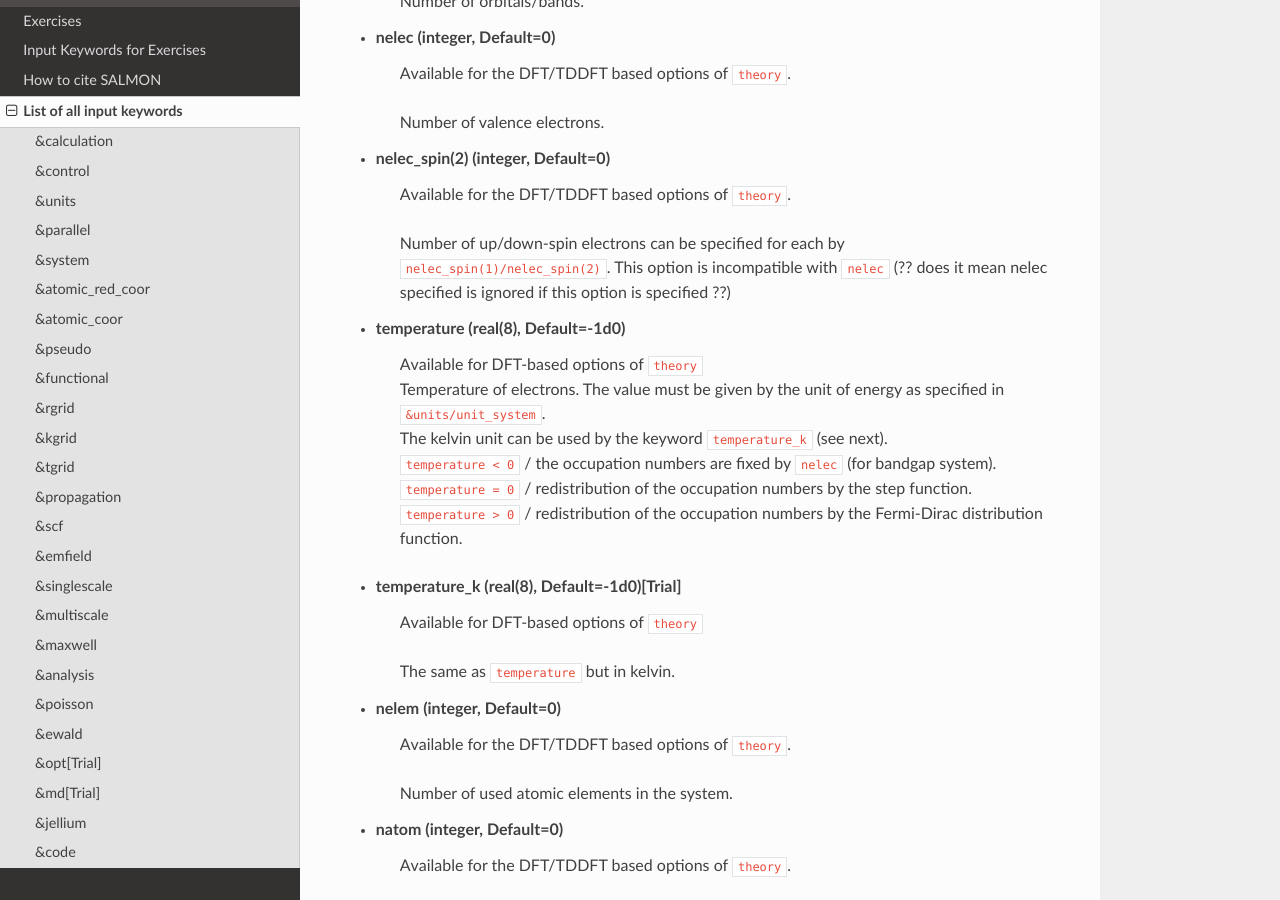
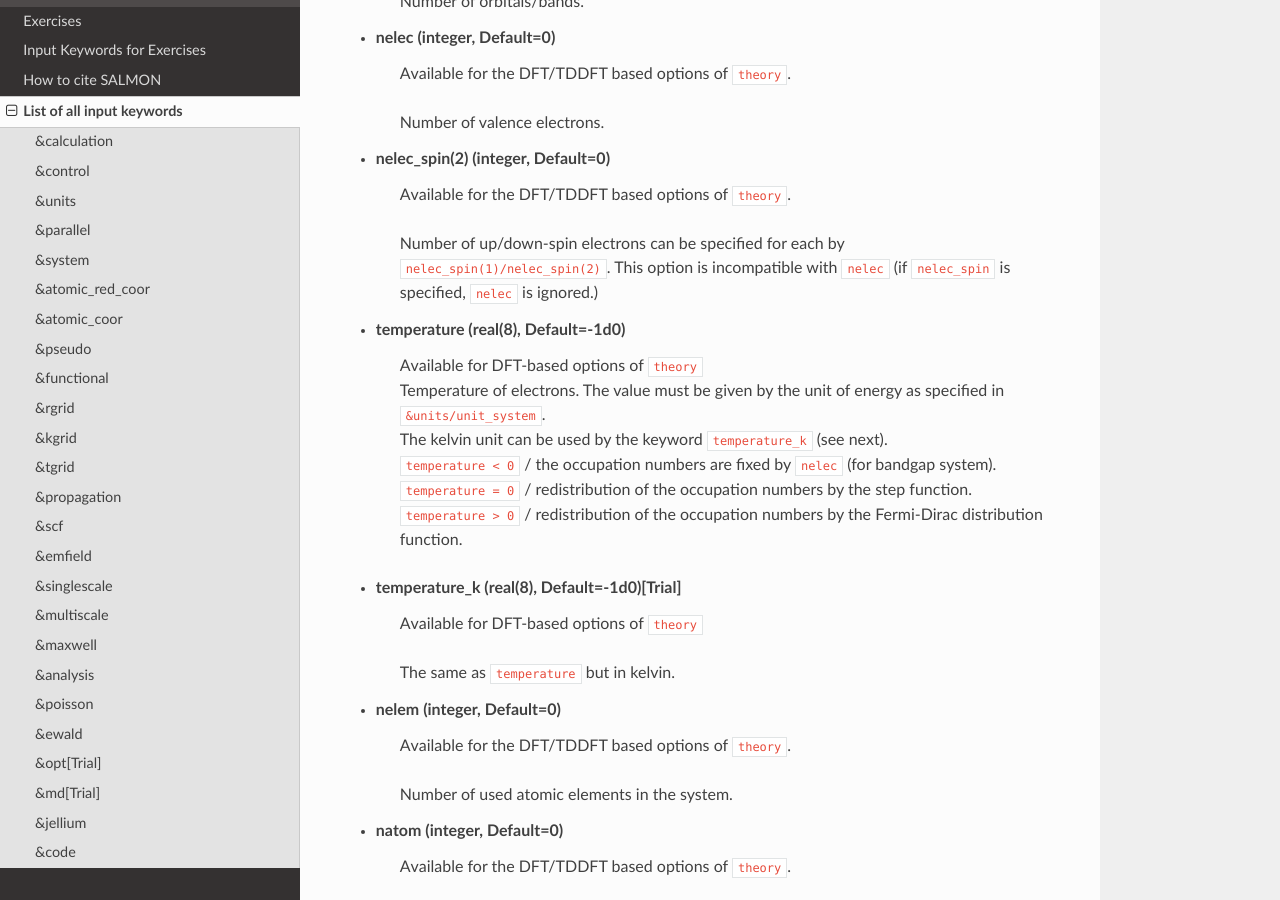
Before and after one commit to SALMON-TDDFT/SALMON-DOCS, a Sphinx documentation site: the page built from source/input_keyword_list.rst, in a window 1280 px wide and 900 px high, scrolled down 6146 px. Built offline with Sphinx 7.4.7 and the Read the Docs theme 2.0.0, drawn with Linux system fonts in a browser that asks for light colours; formulas are drawn with MathJax 3.

Commit message:
Update input_keyword_list.rst

```diff
--- a/source/input_keyword_list.rst
+++ b/source/input_keyword_list.rst
@@ -225,7 +225,7 @@ List of all input keywords
 - **nelec_spin(2)** (integer, Default=0)
    | Available for the DFT/TDDFT based options of ``theory``.
    Number of up/down-spin electrons can be specified for each by ``nelec_spin(1)/nelec_spin(2)``.
-   This option is incompatible with ``nelec`` (?? does it mean nelec specified is ignored if this option is specified ??)
+   This option is incompatible with ``nelec`` (if ``nelec_spin`` is specified, ``nelec`` is ignored.)
 
 - **temperature** (real(8), Default=-1d0)
    | Available for DFT-based options of ``theory``
```
